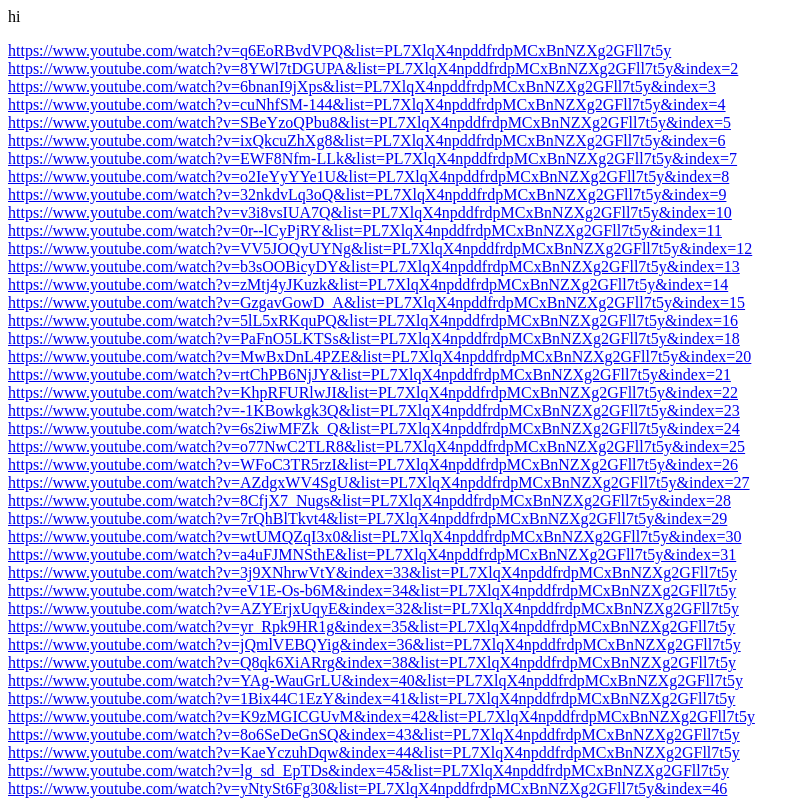
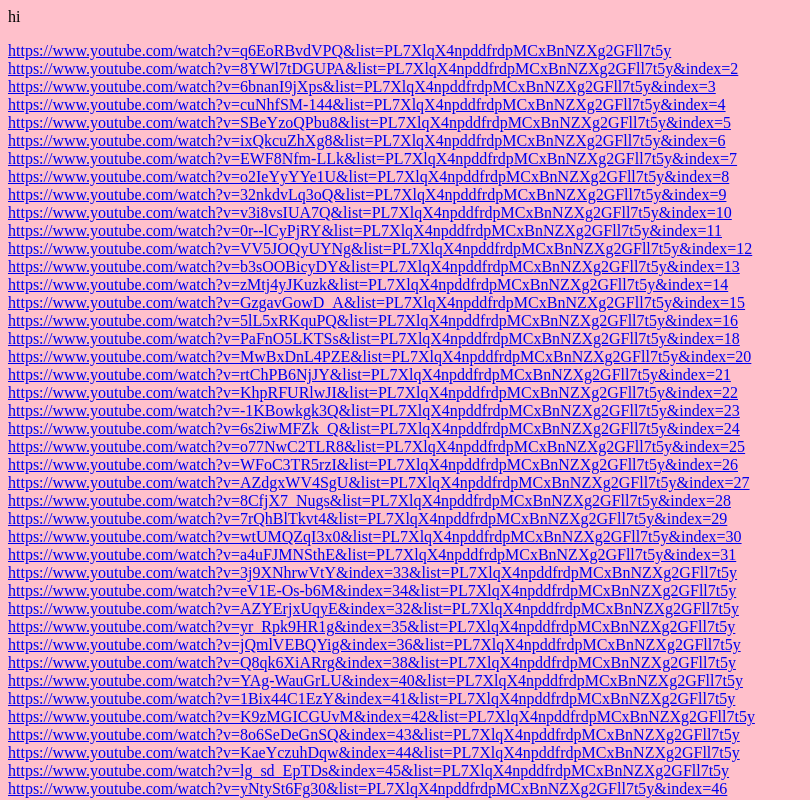
Before and after one commit to majamil16/xmajamil16.github.io, a plain HTML site: page second page.html in a window 1280 px wide. Shown: the top 800 px of the page, without its empty margins (0-810 px from the left). Drawn offline with Linux system fonts and the light colour scheme.

Commit message:
more fun woo

```diff
--- a/second page.html
+++ b/second page.html
@@ -4,6 +4,12 @@
 
  <head>
  	<title> Important videos</title>
+
+ 	<style type="text/css">
+ 		a {font-family: wingdings;}
+ 		body {background: pink;}
+
+ 	</style>
 
  </head>
 
```
